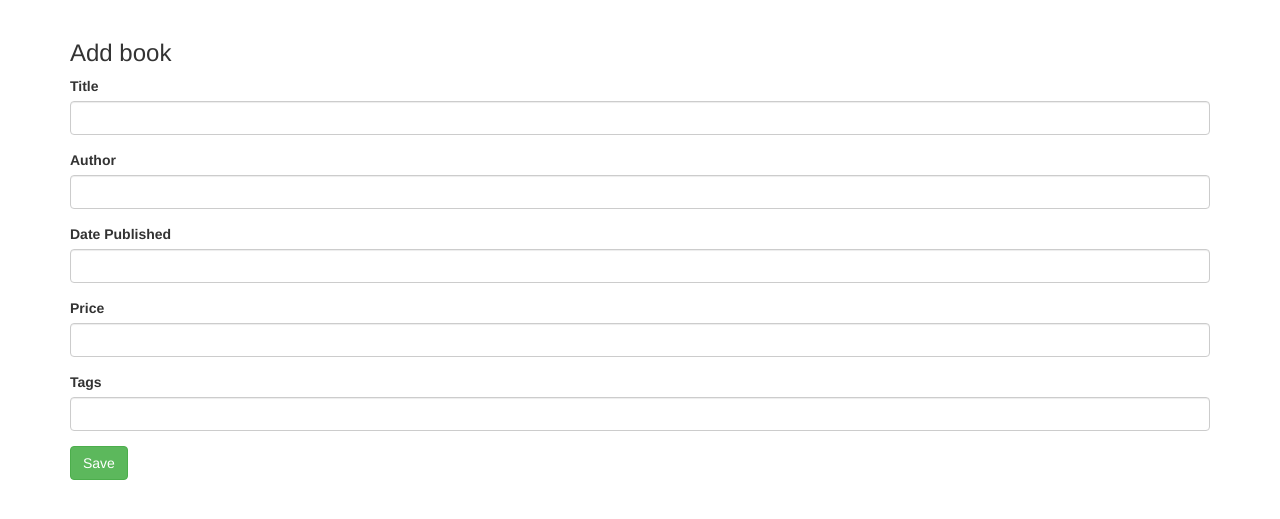
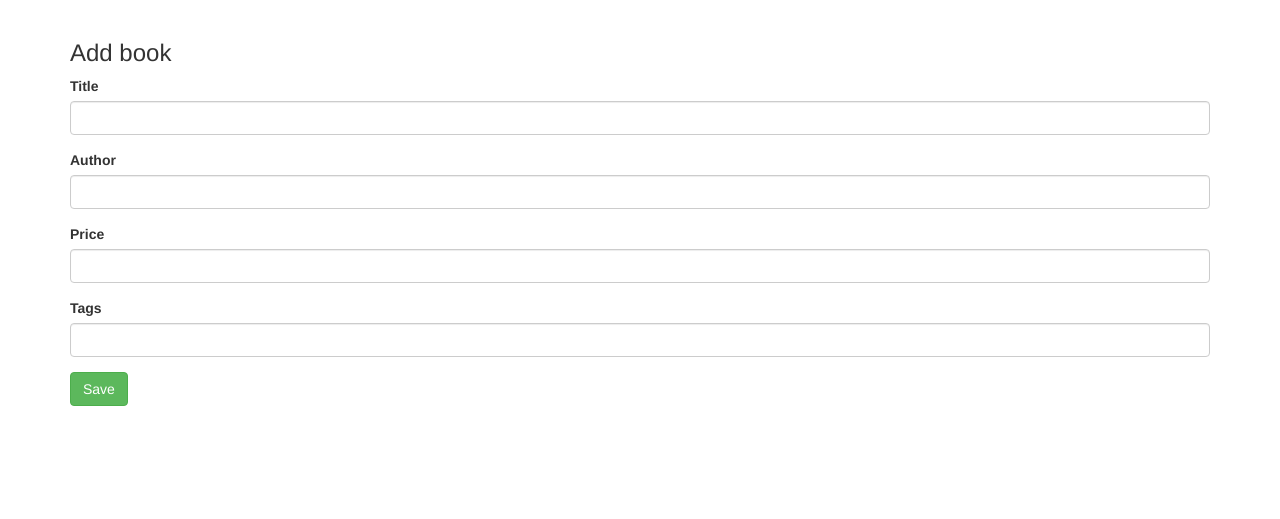
Before and after one commit to DeSiGnEr46/DesarrolloNube, a Flask app: page /books/add in a window 1280 px wide. Shown: the part 52-571 px from the top of the page. Run offline with Flask 2, Linux system fonts and the light colour scheme; some libraries are stand-ins or nearby versions.

Commit message:
no need to manually introduce the date when creating a new comic

```diff
--- a/bookshelf/crud.py
+++ b/bookshelf/crud.py
@@ -99,6 +99,7 @@ def add():
     if request.method == 'POST':
         data = request.form.to_dict(flat=True)
         data['tags'] = data['tags'].split(',')
+        data['publishedDate'] = datetime.datetime.now().strftime("%d/%m/%Y")
 
         book = get_model().create_comic(data)
 
--- a/bookshelf/templates/form.html
+++ b/bookshelf/templates/form.html
@@ -33,11 +33,6 @@
   </div>
 
   <div class="form-group">
-    <label for="publishedDate">Date Published</label>
-    <input type="text" name="publishedDate" id="publishedDate" value="{{book.publishedDate}}" class="form-control"/>
-  </div>
-
-  <div class="form-group">
     <label for="price">Price</label>
     <input type="text" name="price" id="price" value="{{book.price}}" class="form-control"/>
   </div>
```
Also changed, not shown: 1 other file.
